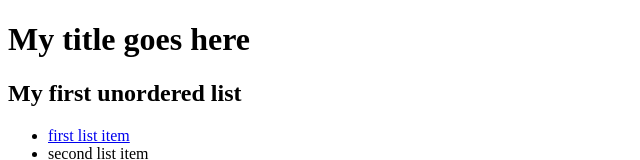
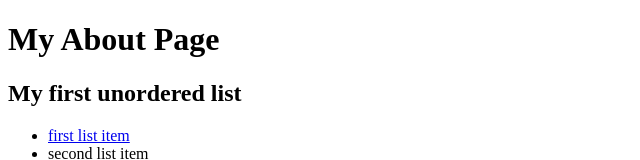
Before and after one commit to jrfogg/project1, a plain HTML site: page about.html in a window 1280 px wide. Shown: the top 160 px of the page, without its empty margins (0-640 px from the left). Drawn offline with Linux system fonts and the light colour scheme.

Commit message:
add about title to header

```diff
--- a/about.html
+++ b/about.html
@@ -6,7 +6,7 @@
 </head>
 <body>
   <!-- this is my first comment -->
-  <h1> My title goes here</h1>
+  <h1> My About Page</h1>
   <h2>My first unordered list</h2>
   <ul>
     <li> <a href="#">first list item</a></li>
```
